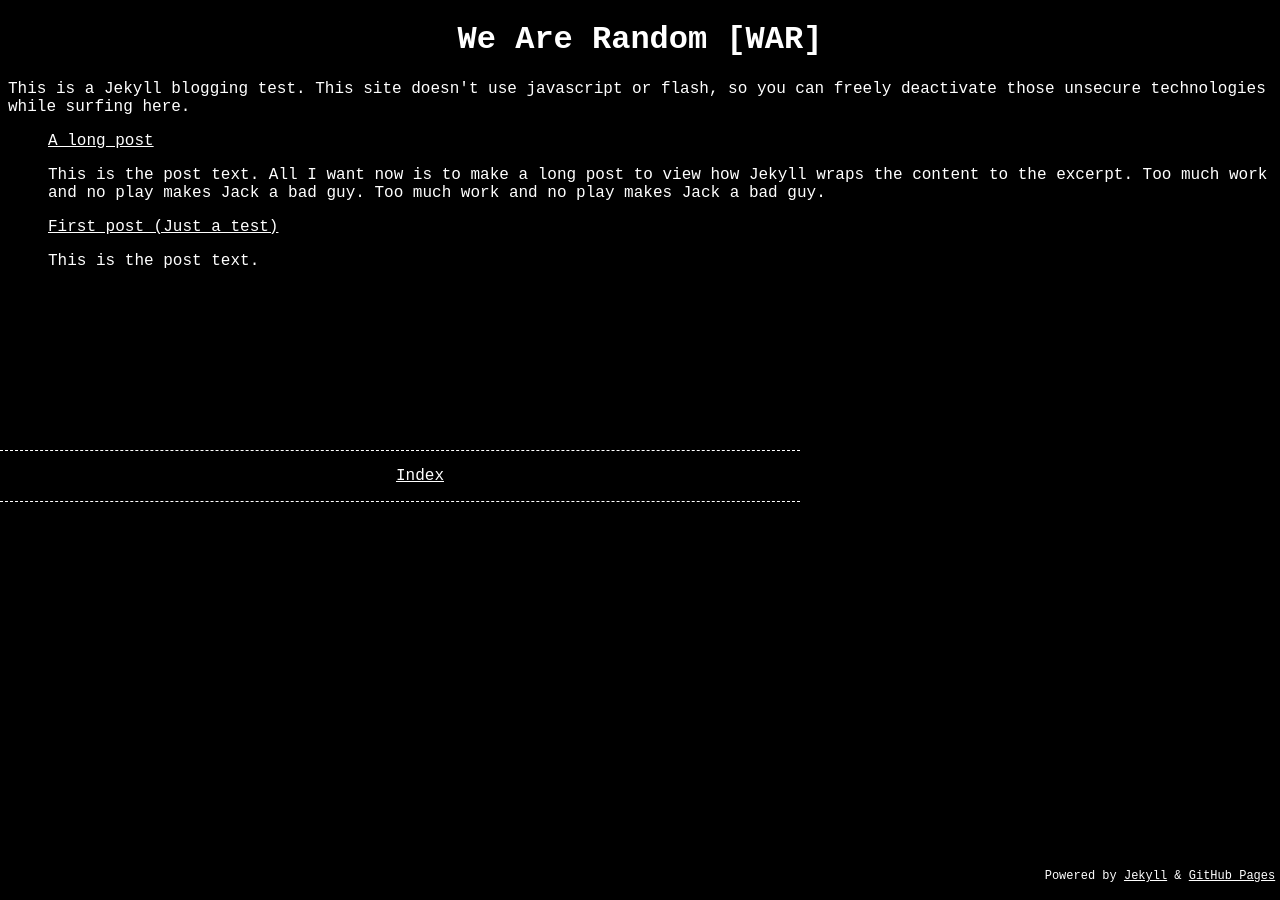
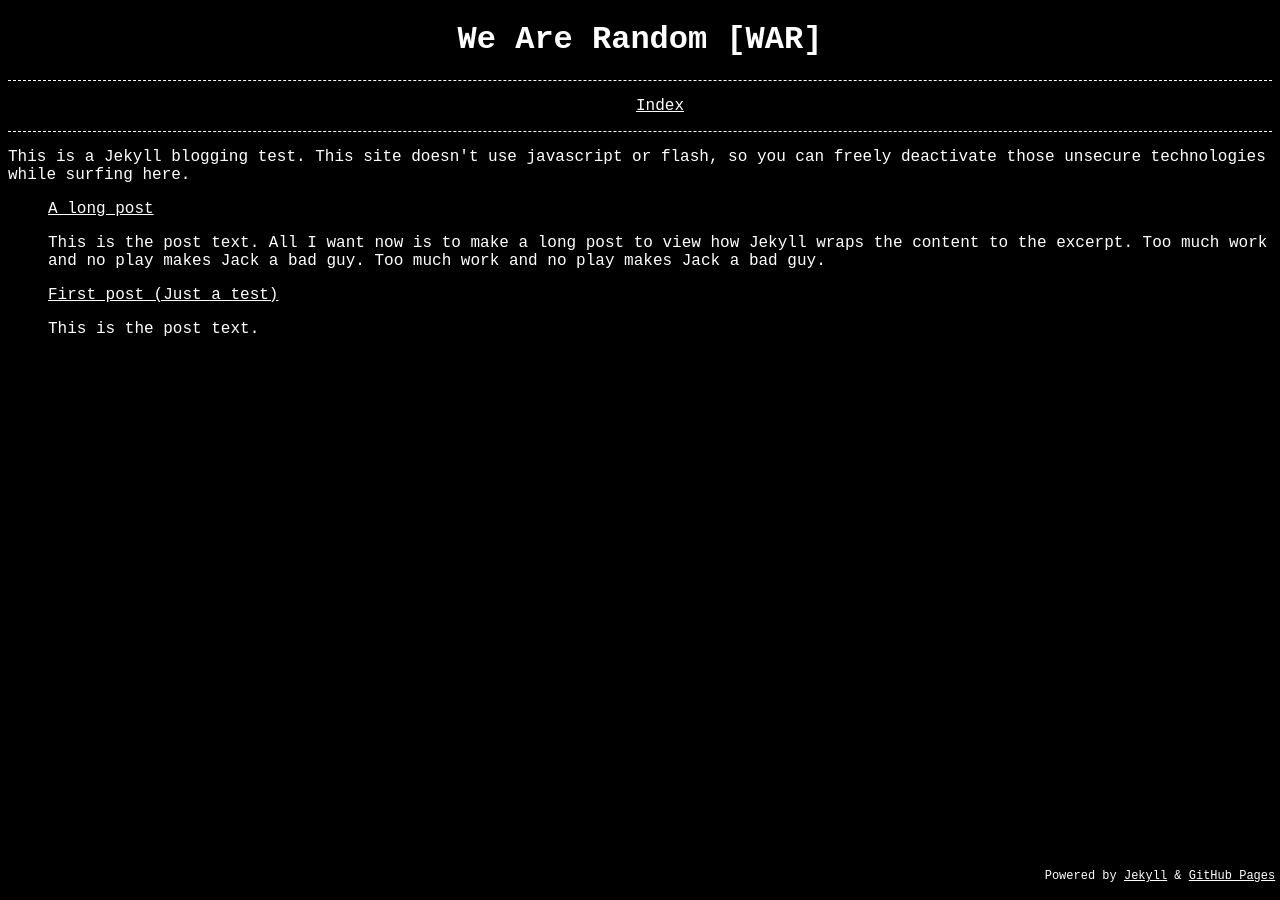
Before and after one commit to wearerandom/wearerandom.github.io, a Jekyll site: the page built from index.html, in a window 1280 px wide. Built offline with Jekyll 4.4.1, drawn with Linux system fonts in a browser that asks for light colours.

Commit message:
Update _styles.scss

```diff
--- a/_sass/_styles.scss
+++ b/_sass/_styles.scss
@@ -14,15 +14,9 @@ body.wrap{
     }
     .nav {
         text-align: center;
-        position: absolute;
-        left: 0;
-        top: 50%;
-        width: 800px;
-        border-top: dashed;
-        border-bottom: dashed;
-        border-right: hidden;
-        border-left: hidden;
-        border-width: 1px;
+        border-top: 1px dashed;
+        border-bottom: 1px dashed;
+        margin-bottom: 10px;
         ul {
             li {
                 list-style-type: none;
```
